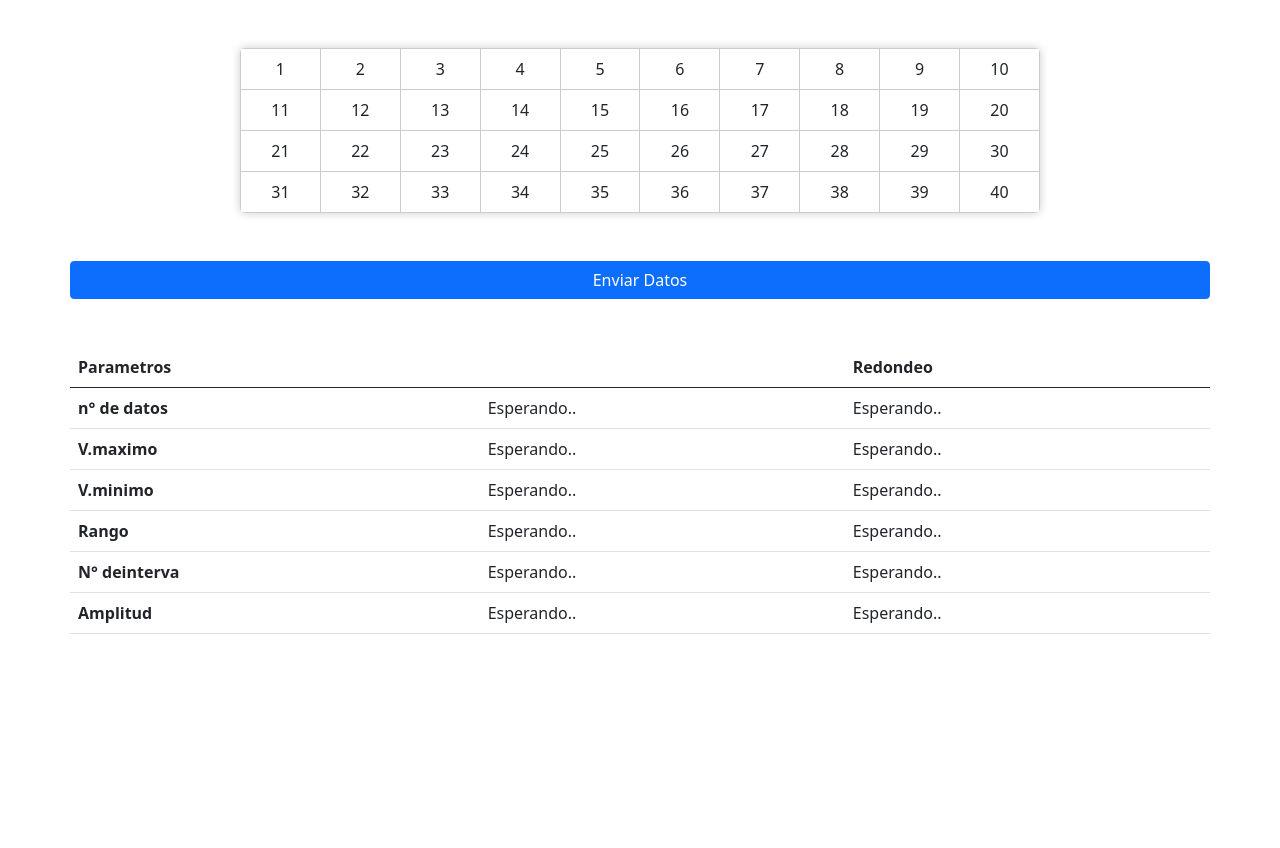
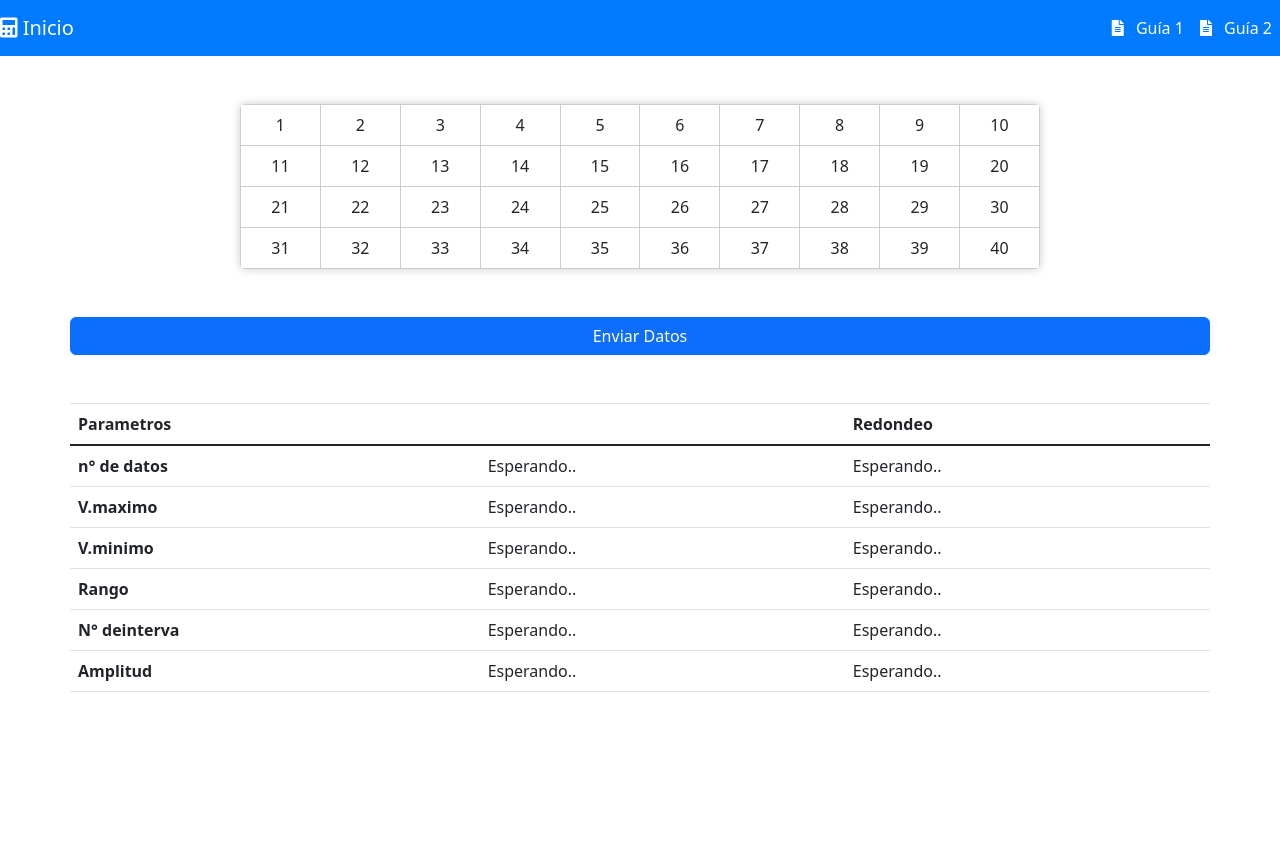
Before and after one commit to kevinAlexanderG30/Estad-sticaI, a Django app: page / in a window 1280 px wide. After the commit the page ends 692 px from the top, so only its background shows below. Run offline with Django 4.2, Linux system fonts and the light colour scheme; some libraries are stand-ins or nearby versions.

Commit message:
Agregé un layout.html para que usar un nav-bar en ambos templates de las guias

```diff
--- a/estadistica/app/templates/index.html
+++ b/estadistica/app/templates/index.html
@@ -1,21 +1,8 @@
+{% extends "layout.html" %}
 {% load static %}
-<!doctype html>
-<html lang="en">
+{% block title %}Estadistica{% endblock %}
 
-<head>
-    <!-- Required meta tags -->
-    <meta charset="utf-8">
-    <meta name="viewport" content="width=device-width, initial-scale=1">
-    <link rel="stylesheet" href="{% static 'css/styles.css' %}">
-    <!-- Bootstrap CSS -->
-    <link href="https://cdn.jsdelivr.net/npm/bootstrap@5.0.2/dist/css/bootstrap.min.css" rel="stylesheet"
-        integrity="sha384-EVSTQN3/azprG1Anm3QDgpJLIm9Nao0Yz1ztcQTwFspd3yD65VohhpuuCOmLASjC" crossorigin="anonymous">
-
-    <title>Estadistica</title>
-</head>
-
-<body>
-
+{% block content %}
     <div id="contenedor" class="mt-5">
         <div id="excel-container">
             <table id="excel-table">
@@ -78,26 +65,9 @@
         </div>
     </div>
 
-
-
-
-
-
-
-
-
-    <!-- Optional JavaScript; choose one of the two! -->
-    <script src="{% static 'js/index.js' %}"></script>
-    <!-- Option 1: Bootstrap Bundle with Popper -->
-    <script src="https://cdn.jsdelivr.net/npm/bootstrap@5.0.2/dist/js/bootstrap.bundle.min.js"
-        integrity="sha384-MrcW6ZMFYlzcLA8Nl+NtUVF0sA7MsXsP1UyJoMp4YLEuNSfAP+JcXn/tWtIaxVXM"
-        crossorigin="anonymous"></script>
-
     <!-- Option 2: Separate Popper and Bootstrap JS -->
     <!--
     <script src="https://cdn.jsdelivr.net/npm/@popperjs/core@2.9.2/dist/umd/popper.min.js" integrity="sha384-IQsoLXl5PILFhosVNubq5LC7Qb9DXgDA9i+tQ8Zj3iwWAwPtgFTxbJ8NT4GN1R8p" crossorigin="anonymous"></script>
     <script src="https://cdn.jsdelivr.net/npm/bootstrap@5.0.2/dist/js/bootstrap.min.js" integrity="sha384-cVKIPhGWiC2Al4u+LWgxfKTRIcfu0JTxR+EQDz/bgldoEyl4H0zUF0QKbrJ0EcQF" crossorigin="anonymous"></script>
     -->
-</body>
-
-</html>
+{% endblock %}
--- /dev/null
+++ b/estadistica/app/templates/layout.html
@@ -0,0 +1,64 @@
+{% load static %}
+<!DOCTYPE html>
+<html lang="en">
+<head>
+    <meta charset="UTF-8">
+    <meta name="viewport" content="width=device-width, initial-scale=1.0">
+    <link rel="stylesheet" href="{% static 'css/styles.css' %}">
+    <!-- Bootstrap CSS -->
+    <link href="https://cdn.jsdelivr.net/npm/bootstrap@5.0.2/dist/css/bootstrap.min.css" rel="stylesheet"
+        integrity="sha384-EVSTQN3/azprG1Anm3QDgpJLIm9Nao0Yz1ztcQTwFspd3yD65VohhpuuCOmLASjC" crossorigin="anonymous">
+    <link rel="stylesheet" href="https://stackpath.bootstrapcdn.com/bootstrap/4.5.2/css/bootstrap.min.css">
+    <link rel="stylesheet" href="https://cdnjs.cloudflare.com/ajax/libs/font-awesome/5.14.0/css/all.min.css">
+    <link href="https://cdn.jsdelivr.net/npm/bootstrap@5.3.0/dist/css/bootstrap.min.css" rel="stylesheet">
+    <title>{% block title %}Home Page{% endblock %}</title>
+</head>
+<body>
+    <section>
+        <nav class="navbar navbar-expand-lg navbar-custom"> <!-- Cambia la clase a "navbar-custom" aquí -->
+            <a class="navbar-brand" href="{% url 'index' %}">
+                <i class="fas fa-calculator"></i>
+                Inicio
+            </a>
+            <button class="navbar-toggler" type="button" data-toggle="collapse" data-target="#navbarNav" aria-controls="navbarNav" aria-expanded="false" aria-label="Toggle navigation">
+              <span class="navbar-toggler-icon"></span>
+            </button>
+            <div class="collapse navbar-collapse" id="navbarNav">
+              <ul class="navbar-nav ml-auto">
+                <li class="nav-item">
+                  <a class="nav-link" href="{% url 'index' %}">
+                    <i class="fas fa-file-alt mr-2"></i>
+                    Guía 1
+                  </a>
+                </li>
+                <li class="nav-item">
+                  <a class="nav-link" href="{% url 'guia2' %}">
+                    <i class="fas fa-file-alt mr-2
+                    "></i>
+                    Guía 2
+                  </a>
+                </li>
+              </ul>
+            </div>
+          </nav>
+    </section>
+    {% block content1 %}
+    {% endblock %}
+    <main>
+        {% block content %}
+        {% endblock %}
+    </main>
+
+    <!-- Optional JavaScript; choose one of the two! -->
+    <script src="{% static 'js/index.js' %}"></script>
+    <!-- Option 1: Bootstrap Bundle with Popper -->
+    <script src="https://cdn.jsdelivr.net/npm/bootstrap@5.0.2/dist/js/bootstrap.bundle.min.js"
+        integrity="sha384-MrcW6ZMFYlzcLA8Nl+NtUVF0sA7MsXsP1UyJoMp4YLEuNSfAP+JcXn/tWtIaxVXM"
+        crossorigin="anonymous"></script>
+
+    <script src="https://cdn.jsdelivr.net/npm/bootstrap@5.3.0/dist/js/bootstrap.bundle.min.js"></script>
+    <script src="https://code.jquery.com/jquery-3.5.1.slim.min.js"></script>
+    <script src="https://cdn.jsdelivr.net/npm/@popperjs/core@2.9.1/dist/umd/popper.min.js"></script>
+    <script src="https://stackpath.bootstrapcdn.com/bootstrap/4.5.2/js/bootstrap.min.js"></script>
+</body>
+</html>
--- a/estadistica/app/urls.py
+++ b/estadistica/app/urls.py
@@ -2,8 +2,10 @@ from django.contrib import admin
 from django.urls import path, include
 from . import views
 from .views import DatosExcel
+from .views import guia2
 
 urlpatterns = [
      path("", views.index, name="index"),
+    path('guia2/', guia2, name= 'guia2'),
      path('Datos/', DatosExcel.as_view(), name='Excel-Datos'),
 ]
--- a/estadistica/app/views.py
+++ b/estadistica/app/views.py
@@ -10,6 +10,8 @@ import math
 def index(request):
     return render(request, "index.html")
 
+def guia2(request):
+    return render(request, "guia2.html")
 # Api
 class DatosExcel(APIView):
     permission_classes = [AllowAny]
--- a/estadistica/static/css/styles.css
+++ b/estadistica/static/css/styles.css
@@ -37,3 +37,20 @@ body {
     border: 2px solid #ffcc00;
     cursor: pointer;
 }
+
+.navbar-custom {
+    background-color: #3498db;
+}
+
+/* Estilos personalizados para el Navbar */
+.navbar-custom {
+    background-color: #007bff;
+  }
+
+  .navbar-custom .navbar-brand {
+    color: #ffffff;
+  }
+
+  .navbar-custom .nav-link {
+    color: #ffffff;
+  }
--- /dev/null
+++ b/myenv/pyvenv.cfg
@@ -0,0 +1,5 @@
+home = C:\Users\gueva\AppData\Local\Microsoft\WindowsApps\PythonSoftwareFoundation.Python.3.11_qbz5n2kfra8p0
+include-system-site-packages = false
+version = 3.11.4
+executable = C:\Users\gueva\AppData\Local\Microsoft\WindowsApps\PythonSoftwareFoundation.Python.3.11_qbz5n2kfra8p0\python.exe
+command = C:\Users\gueva\AppData\Local\Microsoft\WindowsApps\PythonSoftwareFoundation.Python.3.11_qbz5n2kfra8p0\python.exe -m venv C:\Users\gueva\OneDrive\Escritorio\Estadistica\Estad-sticaI\myenv
```
Also changed, not shown: estadistica/app/templates/guia2.html (added, +7 -0 lines), 11 other files.
